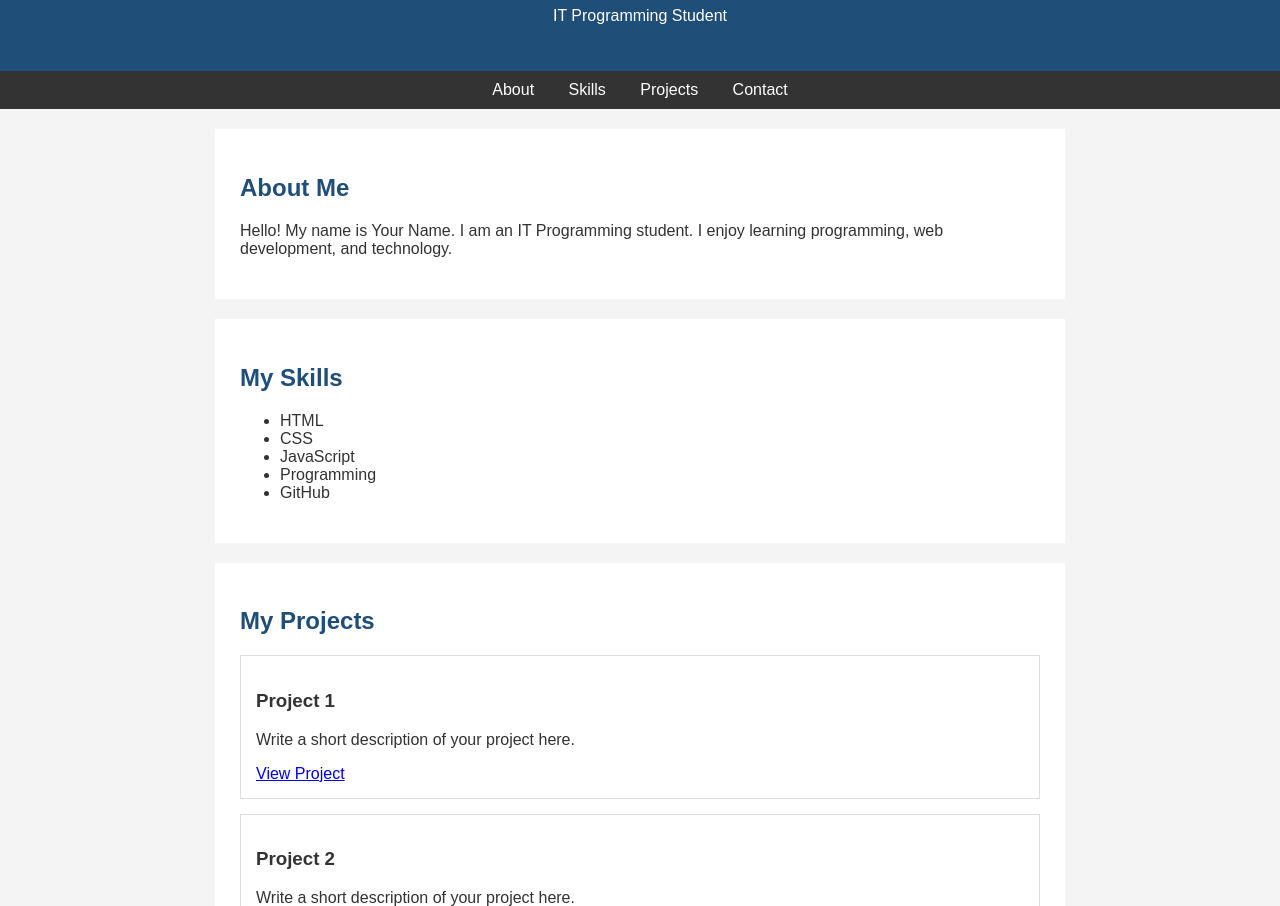
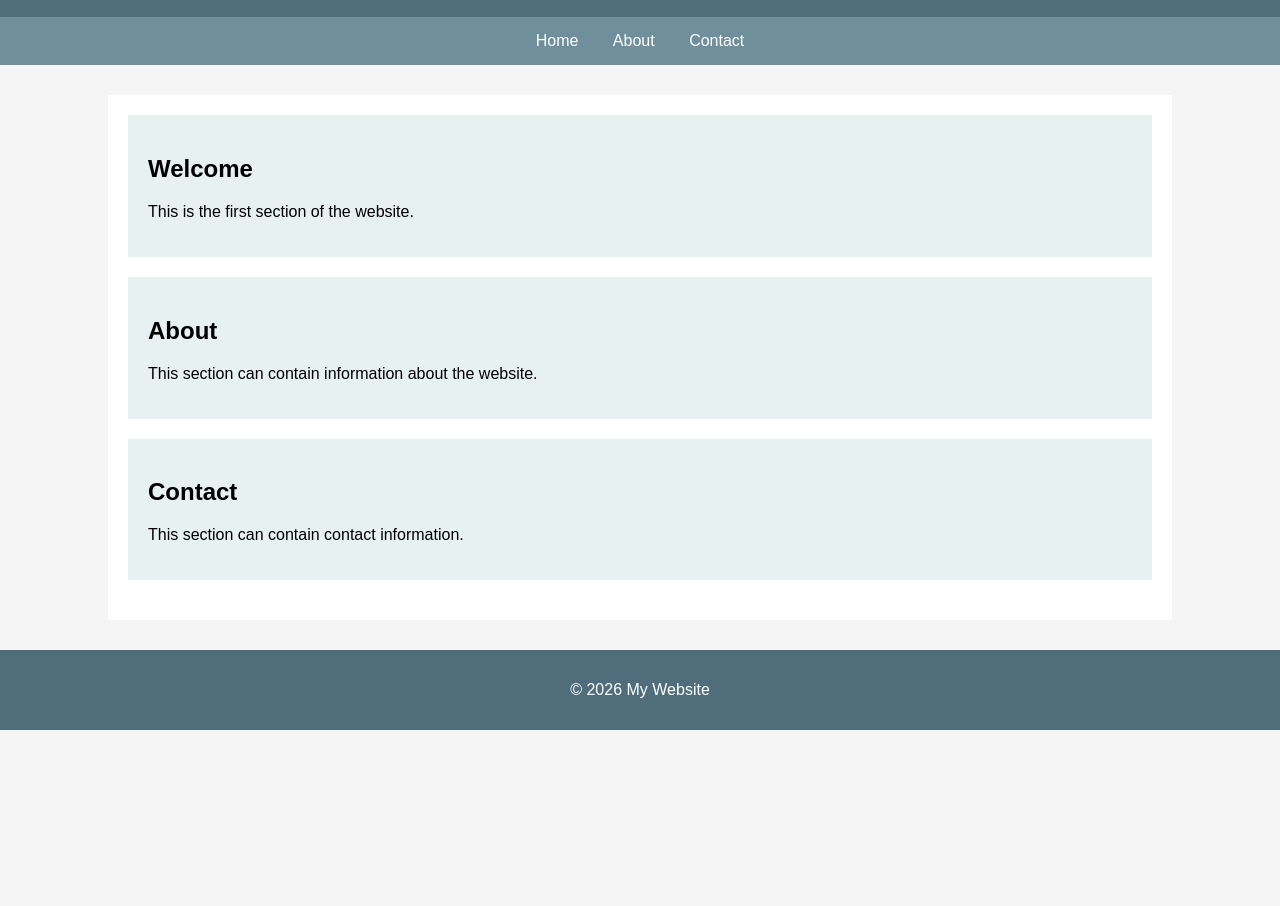
Before and after one commit to Eclipse2198/Eclipse2198.github.io, a plain HTML site: page index.html in a window 1280 px wide. Shown: the part 103-1009 px from the top of the page. After the commit the page ends 833 px from the top, so only its background shows below. Drawn offline with Linux system fonts and the light colour scheme.

Commit message:
New Files
New Files from assignment 3 start

```diff
--- a/index.html
+++ b/index.html
@@ -1,125 +1,53 @@
 <!DOCTYPE html>
 <html lang="en">
+
 <head>
+   <link rel="icon" type="image/x-icon" href="./favicon.ico?v=2">
     <meta charset="UTF-8">
     <meta name="viewport" content="width=device-width, initial-scale=1.0">
-<title>My ePortfolio</title>
 
-    <style>
-        body {
-            font-family: Arial, sans-serif;
-            margin: 0;
-            background-color: #f4f4f4;
-            color: #333;
-        }
+    <title>My Website</title>
 
-        header {
-            background-color: #1f4e79;
-            color: white;
-            text-align: center;
-            padding: 30px;
-        }
-
-        nav {
-            background-color: #333;
-            text-align: center;
-            padding: 10px;
-        }
-
-        nav a {
-            color: white;
-            text-decoration: none;
-            margin: 0 15px;
-        }
-
-        section {
-            background-color: white;
-            max-width: 800px;
-            margin: 20px auto;
-            padding: 25px;
-        }
-
-        h2 {
-            color: #1f4e79;
-        }
-
-        .project {
-            border: 1px solid #ddd;
-            padding: 15px;
-            margin-top: 15px;
-        }
-
-        footer {
-            background-color: #333;
-            color: white;
-            text-align: center;
-            padding: 15px;
-            margin-top: 20px;
-        }
-</style>
+    <link rel="stylesheet" href="style.css">
 </head>
 
 <body>
 
     <header>
-<h1>Douglas Kyle Carr-Hatt</h1>
-<p>IT Programming Student</p>
+        <h1>My Website</h1>
     </header>
 
     <nav>
-<a href="#about">About</a>
-<a href="#skills">Skills</a>
-<a href="#projects">Projects</a>
-<a href="#contact">Contact</a>
+        <a href="#">Home</a>
+        <a href="#">About</a>
+        <a href="#">Contact</a>
     </nav>
 
-    <section id="about">
-<h2>About Me</h2>
-<p>
-            Hello! My name is Your Name. I am an IT Programming student.
-            I enjoy learning programming, web development, and technology.
-</p>
+    <main>
+
+        <section>
+            <h2>Welcome</h2>
+            <p>This is the first section of the website.</p>
         </section>
 
-    <section id="skills">
-<h2>My Skills</h2>
-
-        <ul>
-<li>HTML</li>
-<li>CSS</li>
-<li>JavaScript</li>
-<li>Programming</li>
-<li>GitHub</li>
-</ul>
+        <section>
+            <h2>About</h2>
+            <p>This section can contain information about the website.</p>
         </section>
 
-    <section id="projects">
-<h2>My Projects</h2>
-
-        <div class="project">
-<h3>Project 1</h3>
-<p>Write a short description of your project here.</p>
-<a href="#">View Project</a>
-</div>
-
-        <div class="project">
-<h3>Project 2</h3>
-<p>Write a short description of your project here.</p>
-<a href="#">View Project</a>
-</div>
+        <section>
+            <h2>Contact</h2>
+            <p>This section can contain contact information.</p>
         </section>
 
-    <section id="contact">
-<h2>Contact Me</h2>
-
-        <p>Email: yourname@email.com</p>
-<p>GitHub: github.com/yourusername</p>
-<p>LinkedIn: linkedin.com/in/yourname</p>
-</section>
+    </main>
 
     <footer>
-<p>&copy; 2026 Your Name</p>
+        <p>&copy; 2026 My Website</p>
     </footer>
 
+    <script src="script.js"></script>
+
 </body>
+
 </html>
--- /dev/null
+++ b/script.js
@@ -0,0 +1,3 @@
+document.addEventListener("contextmenu", function(event) {
+    event.preventDefault();
+});
--- /dev/null
+++ b/style.css
@@ -0,0 +1,44 @@
+body {
+    margin: 0;
+    font-family: Arial, sans-serif;
+    background-color: #f5f5f5;
+}
+
+header {
+    background-color: #4f6d7a;
+    color: white;
+    text-align: center;
+    padding: 20px;
+}
+
+nav {
+    background-color: #6f8f9c;
+    text-align: center;
+    padding: 15px;
+}
+
+nav a {
+    color: white;
+    text-decoration: none;
+    margin: 15px;
+}
+
+main {
+    width: 80%;
+    margin: 30px auto;
+    background-color: white;
+    padding: 20px;
+}
+
+section {
+    background-color: #e8f1f2;
+    margin-bottom: 20px;
+    padding: 20px;
+}
+
+footer {
+    background-color: #4f6d7a;
+    color: white;
+    text-align: center;
+    padding: 15px;
+}
```
Also changed, not shown: favicon.ico (added), 1 other file. Lines whose indentation alone changed are shown as unchanged.
